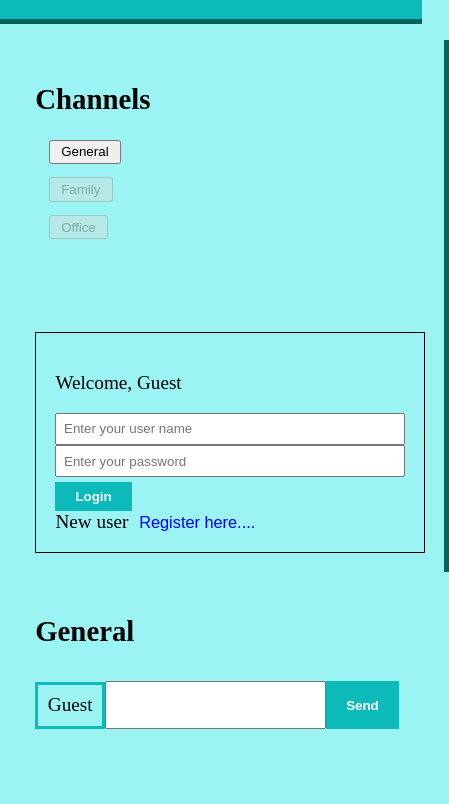
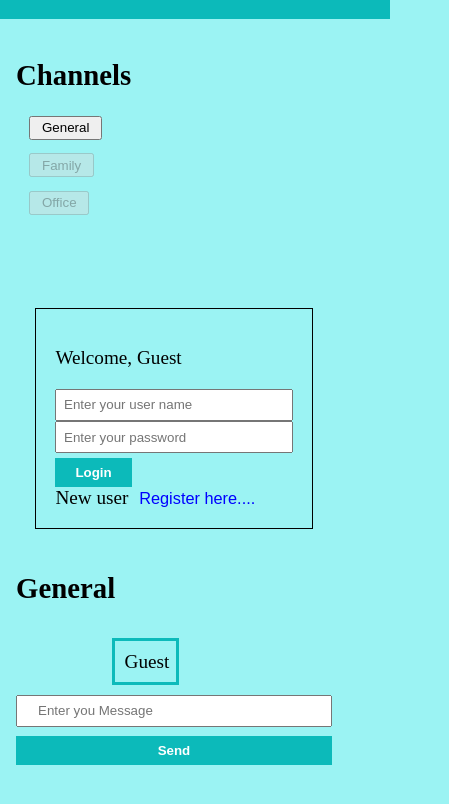
Before and after one commit to MeenaHere/secure-chat-app-using-commonjs, a website: page index.html in a window 390 px wide. Shown: the part 246-1050 px from the top of the page, 449 px wide, since content can reach past the window. Drawn offline with Linux system fonts and the light colour scheme; no server answers.

Commit message:
added responsiveness

```diff
--- a/index.html
+++ b/index.html
@@ -65,7 +65,7 @@
         <p id="warning-tag"></p>
         <div id="message-form">
             <div id="avatar">Guest </div>
-            <input type="text" id="input-message" required />
+            <input type="text" id="input-message" placeholder="Enter you Message" required />
             <button id="send-message">Send</button>
         </div>
     </section>
--- a/static/styles/style.css
+++ b/static/styles/style.css
@@ -3,7 +3,7 @@ body {
     flex-direction: column;
     margin: 0;
     padding: 0em;
-    min-height: 100vh;
+    min-height: 90vh;
     background-color: rgb(155, 243, 243);
     font-size: 120%;
 }
@@ -15,7 +15,6 @@ body>* {
 header {
     text-align: center;
     background: rgb(12, 186, 186);
-    width: 100%;
 }
 
 header h1 {
@@ -29,27 +28,47 @@ header h1 {
 .main-container {
     display: flex;
     flex-direction: row;
-    width: 100%;
-    border-top: .3em solid rgb(5, 96, 96);
 }
 
 .left-section,
 .right-section {
     flex: 1;
-    padding: 1em;
+    margin: 0em;
+}
+
+#login-form{
+    margin: 1em;
 }
 
 .left-section {
-    border-right: .3em solid rgb(5, 96, 96);
+    border-right: 6px solid rgb(5, 96, 96);
 }
 
-@media (max-width: 400px) {
+@media (max-width: 500px) {
+    body{
+        margin: 0;
+        padding: 0;
+    }
     .main-container {
         flex-direction: column;
+        max-width: 90%;
     }
 
     .left-section, .right-section {
-        width: 100%;
+        width: 90%;
+    }
+    .left-section{
+        border: none;
+        margin-right: 1em;
+    }
+    #message-form{
+        flex-direction: column;
+        justify-content: center;
+    }
+    #avatar{
+        max-width: 2.2em;
+        align-items: center;
+        margin-left: 5em;
     }
 }
 
@@ -63,10 +82,6 @@ header h1 {
 
 #selected {
     border: 2px solid yellow;
-}
-
-main>* {
-    flex-grow: 1;
 }
 
 #login-form,
```
